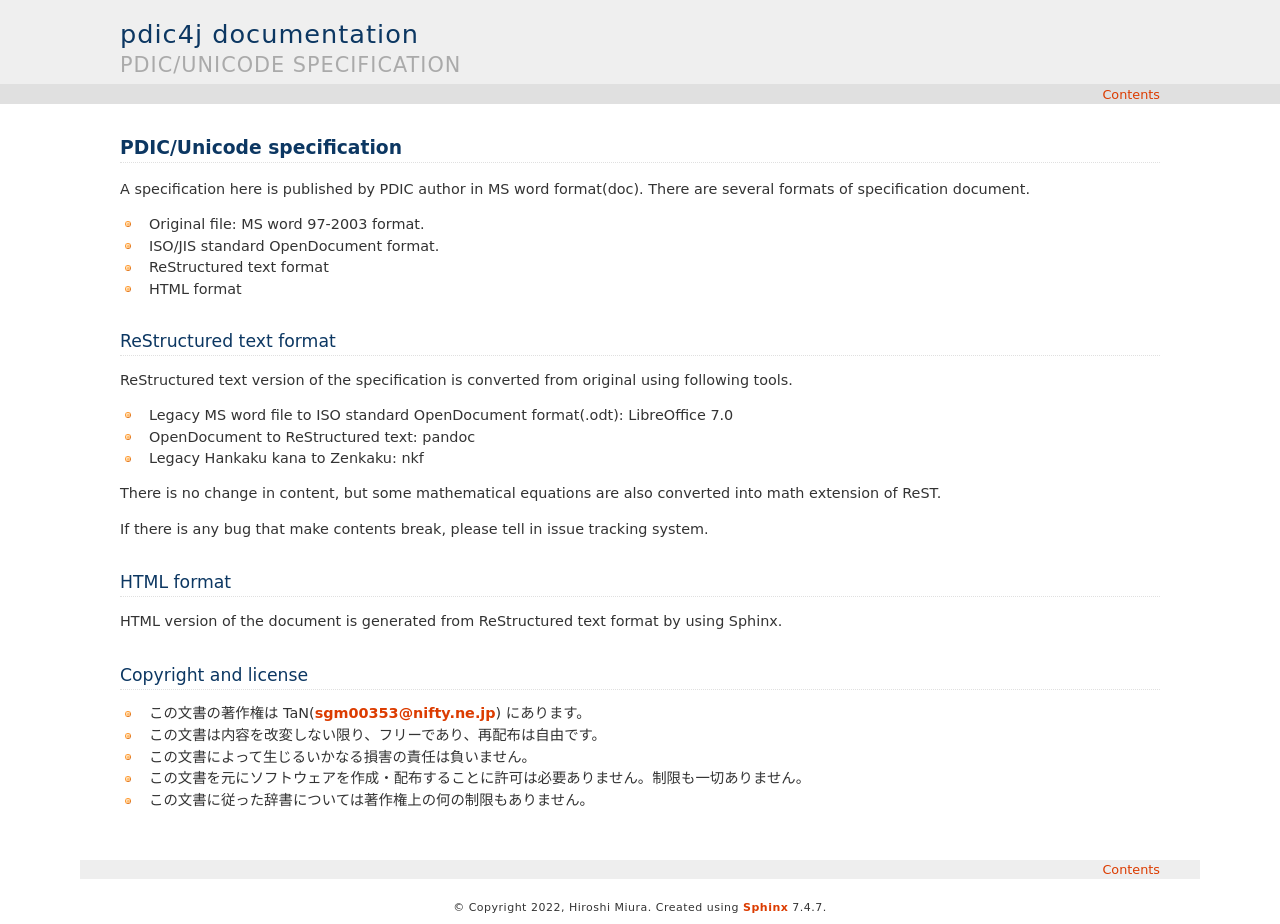
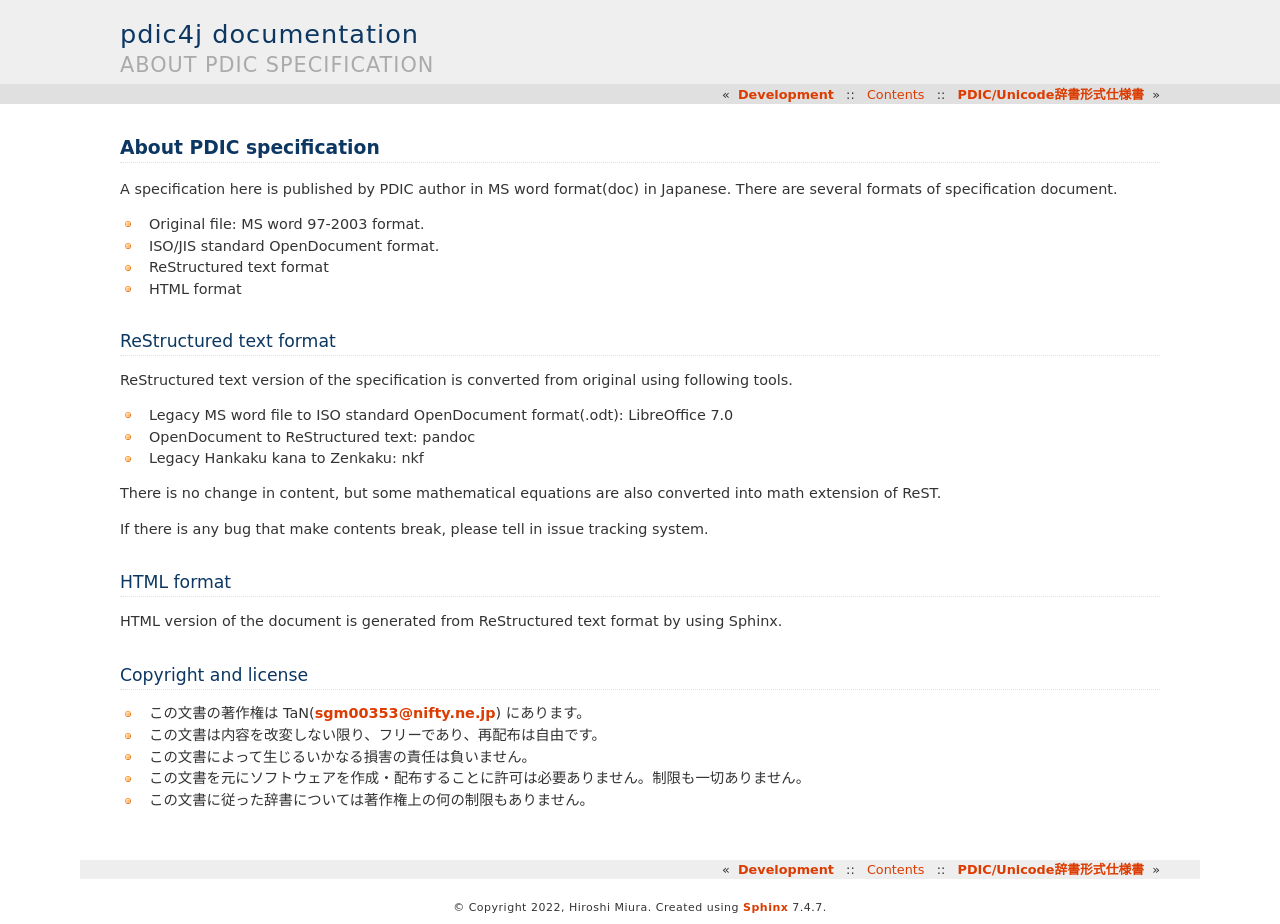
Before and after one commit to eb4j/pdic4j, a Sphinx documentation site: the page built from docs/spec/README.rst, in a window 1280 px wide. Built offline with Sphinx 7.4.7, drawn with Linux system fonts in a browser that asks for light colours; formulas are drawn with MathJax 3.

```diff
--- a/docs/index.rst
+++ b/docs/index.rst
@@ -7,6 +7,7 @@
 
    about
    development
+   spec/README
    spec/pdicu-dic
 
 Indices and tables
--- a/docs/spec/README.rst
+++ b/docs/spec/README.rst
@@ -1,7 +1,7 @@
-PDIC/Unicode specification
-**************************
+About PDIC specification
+************************
 
-A specification here is published by PDIC author in MS word format(doc).
+A specification here is published by PDIC author in MS word format(doc) in Japanese.
 There are several formats of specification document.
 
 - Original file: MS word 97-2003 format.
```
